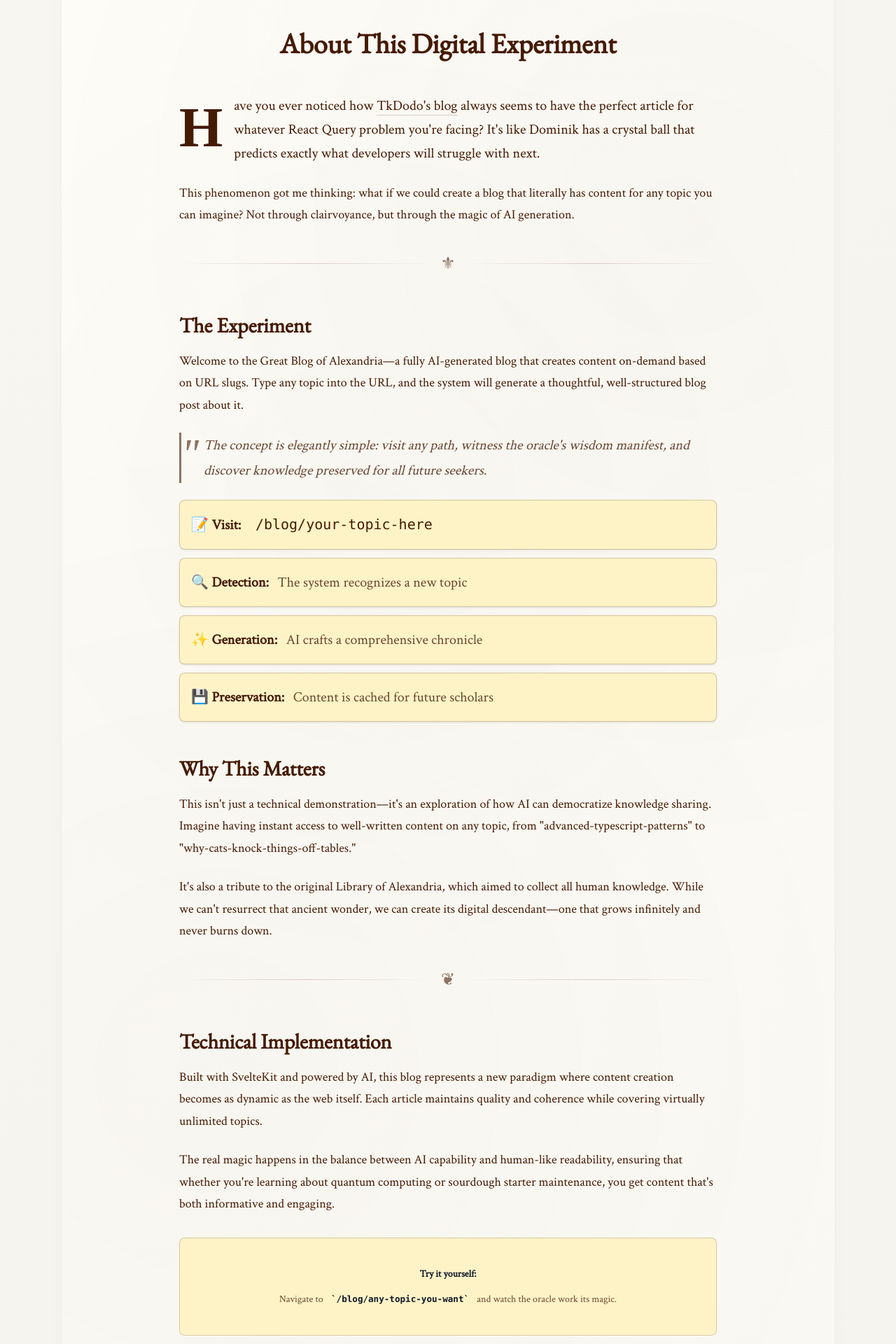
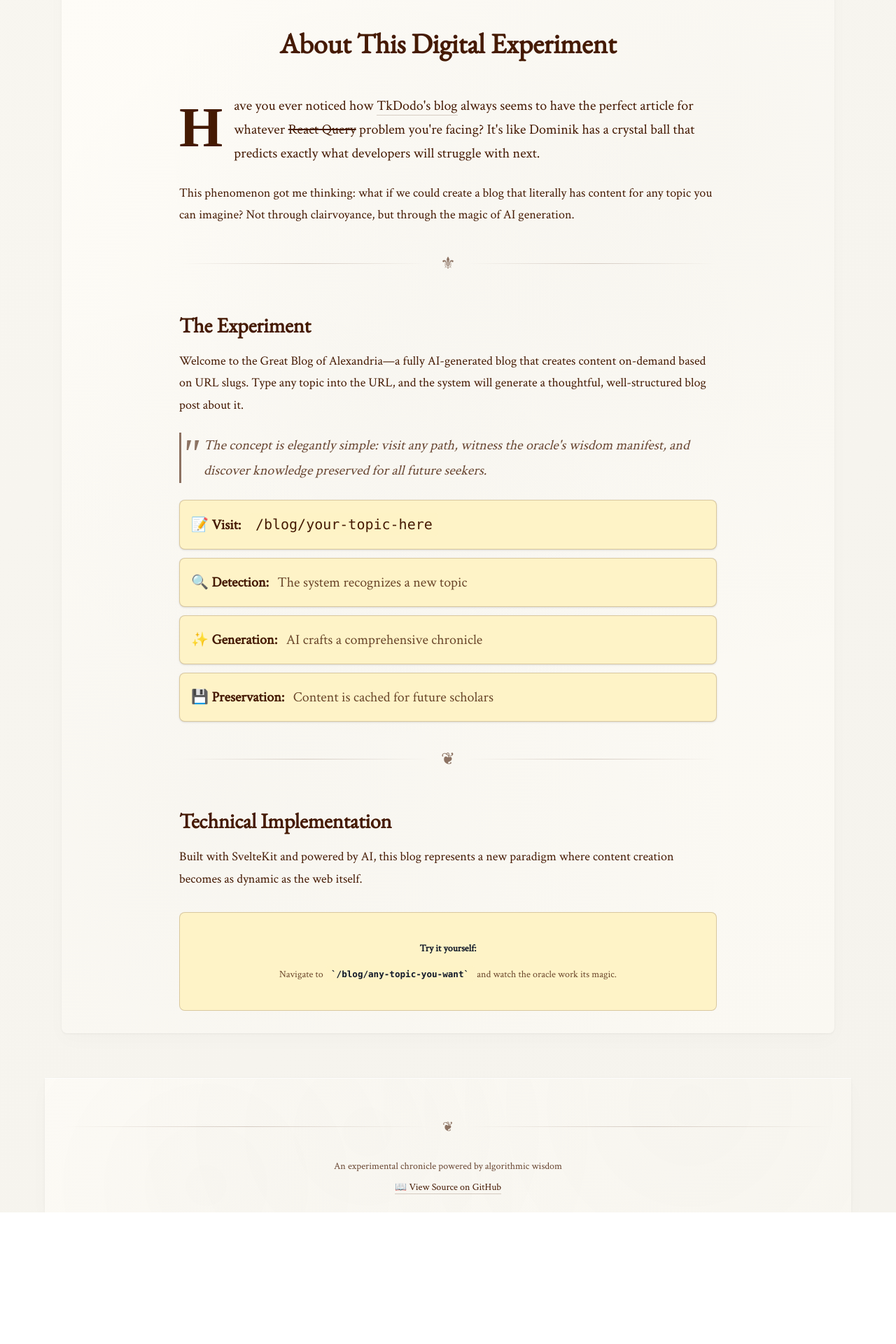
Before and after one commit to paoloricciuti/the-blog-of-alexandria, a SvelteKit app: page /about in a window 1280 px wide. Shown: the part 380-2300 px from the top of the page at 70% size. After the commit the page ends 2112 px from the top, so only its background shows below. Built offline with nearby package versions, Linux system fonts and the light colour scheme.

Commit message:
fix: about page

```diff
--- a/src/routes/about/+page.svelte
+++ b/src/routes/about/+page.svelte
@@ -8,15 +8,18 @@
 	<div class="mx-auto max-w-3xl text-left">
 		<div class="drop-cap">
 			<p class="text-large mb-6">
-				Have you ever noticed how <a href="https://tkdodo.eu/blog" class="elegant-link">TkDodo's blog</a>
-				always seems to have the perfect article for whatever React Query problem you're facing?
-				It's like Dominik has a crystal ball that predicts exactly what developers will struggle with next.
+				Have you ever noticed how <a href="https://tkdodo.eu/blog" class="elegant-link"
+					>TkDodo's blog</a
+				>
+				always seems to have the perfect article for whatever
+				<span style:text-decoration="line-through">React Query</span> problem you're facing? It's like
+				Dominik has a crystal ball that predicts exactly what developers will struggle with next.
 			</p>
 		</div>
 
 		<p class="text-body mb-6">
-			This phenomenon got me thinking: what if we could create a blog that literally has content
-			for any topic you can imagine? Not through clairvoyance, but through the magic of AI generation.
+			This phenomenon got me thinking: what if we could create a blog that literally has content for
+			any topic you can imagine? Not through clairvoyance, but through the magic of AI generation.
 		</p>
 
 		<div class="chapter-divider my-8">
@@ -26,13 +29,13 @@
 		<h2 class="title-section mb-4">The Experiment</h2>
 		<p class="text-body mb-6">
 			Welcome to the Great Blog of Alexandria—a fully AI-generated blog that creates content
-			on-demand based on URL slugs. Type any topic into the URL, and the system will generate
-			a thoughtful, well-structured blog post about it.
+			on-demand based on URL slugs. Type any topic into the URL, and the system will generate a
+			thoughtful, well-structured blog post about it.
 		</p>
 
 		<div class="elegant-quote mb-6">
-			The concept is elegantly simple: visit any path, witness the oracle's wisdom manifest,
-			and discover knowledge preserved for all future seekers.
+			The concept is elegantly simple: visit any path, witness the oracle's wisdom manifest, and
+			discover knowledge preserved for all future seekers.
 		</div>
 
 		<div class="not-prose mb-8 space-y-3">
@@ -42,30 +45,17 @@
 			</div>
 			<div class="button-accent rounded-lg p-4 shadow-sm">
 				<strong style="color: var(--color-primary);">🔍 Detection:</strong>
-				<span class="ml-2 text-muted">The system recognizes a new topic</span>
+				<span class="text-muted ml-2">The system recognizes a new topic</span>
 			</div>
 			<div class="button-accent rounded-lg p-4 shadow-sm">
 				<strong style="color: var(--color-primary);">✨ Generation:</strong>
-				<span class="ml-2 text-muted">AI crafts a comprehensive chronicle</span>
+				<span class="text-muted ml-2">AI crafts a comprehensive chronicle</span>
 			</div>
 			<div class="button-accent rounded-lg p-4 shadow-sm">
 				<strong style="color: var(--color-primary);">💾 Preservation:</strong>
-				<span class="ml-2 text-muted">Content is cached for future scholars</span>
+				<span class="text-muted ml-2">Content is cached for future scholars</span>
 			</div>
 		</div>
-
-		<h2 class="title-section mb-4">Why This Matters</h2>
-		<p class="text-body mb-6">
-			This isn't just a technical demonstration—it's an exploration of how AI can democratize knowledge sharing.
-			Imagine having instant access to well-written content on any topic, from "advanced-typescript-patterns"
-			to "why-cats-knock-things-off-tables."
-		</p>
-
-		<p class="text-body mb-6">
-			It's also a tribute to the original Library of Alexandria, which aimed to collect all human knowledge.
-			While we can't resurrect that ancient wonder, we can create its digital descendant—one that grows
-			infinitely and never burns down.
-		</p>
 
 		<div class="chapter-divider my-8">
 			<span class="ornament">❦</span>
@@ -74,21 +64,14 @@
 		<h2 class="title-section mb-4">Technical Implementation</h2>
 		<p class="text-body mb-6">
 			Built with SvelteKit and powered by AI, this blog represents a new paradigm where content
-			creation becomes as dynamic as the web itself. Each article maintains quality and coherence
-			while covering virtually unlimited topics.
-		</p>
-
-		<p class="text-body mb-8">
-			The real magic happens in the balance between AI capability and human-like readability,
-			ensuring that whether you're learning about quantum computing or sourdough starter maintenance,
-			you get content that's both informative and engaging.
+			creation becomes as dynamic as the web itself.
 		</p>
 
 		<div class="button-accent mt-8 rounded-lg p-6 text-center">
-			<p class="text-sm text-muted mb-2">
+			<p class="text-muted mb-2 text-sm">
 				<strong>Try it yourself:</strong>
 			</p>
-			<p class="text-sm text-muted">
+			<p class="text-muted text-sm">
 				Navigate to <code class="rounded bg-amber-100 px-2 py-1">/blog/any-topic-you-want</code>
 				and watch the oracle work its magic.
 			</p>
```
